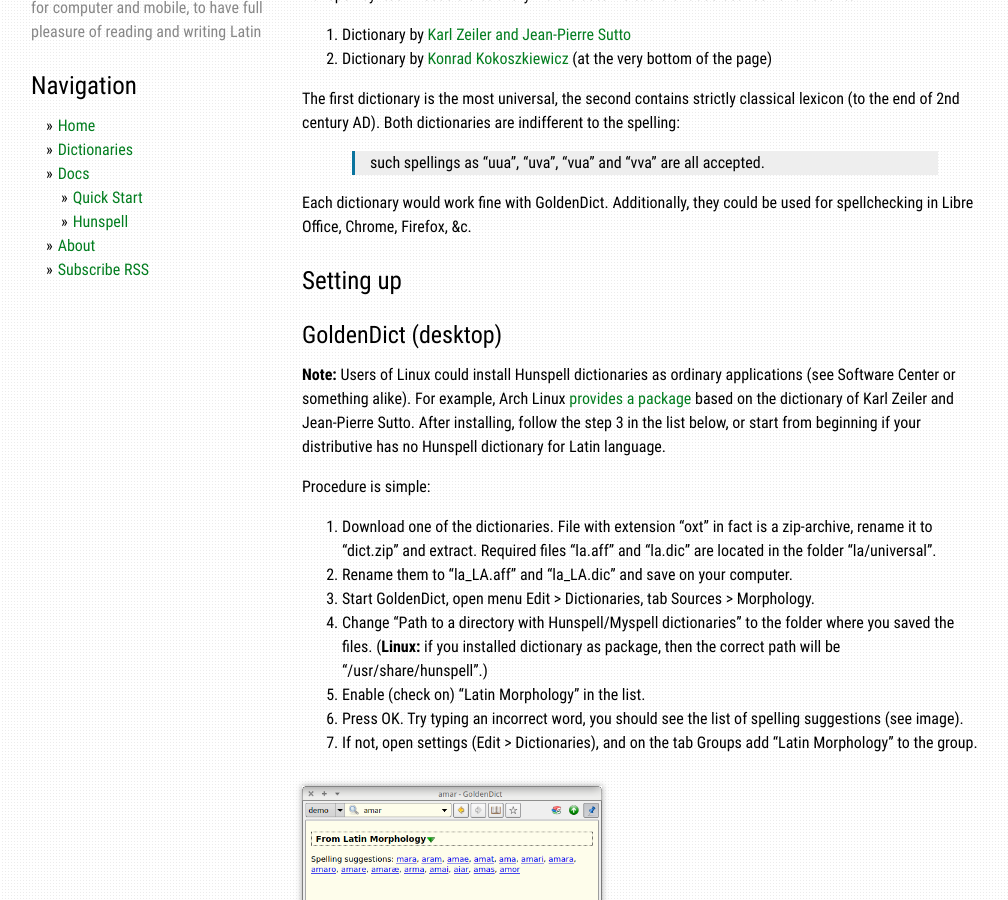
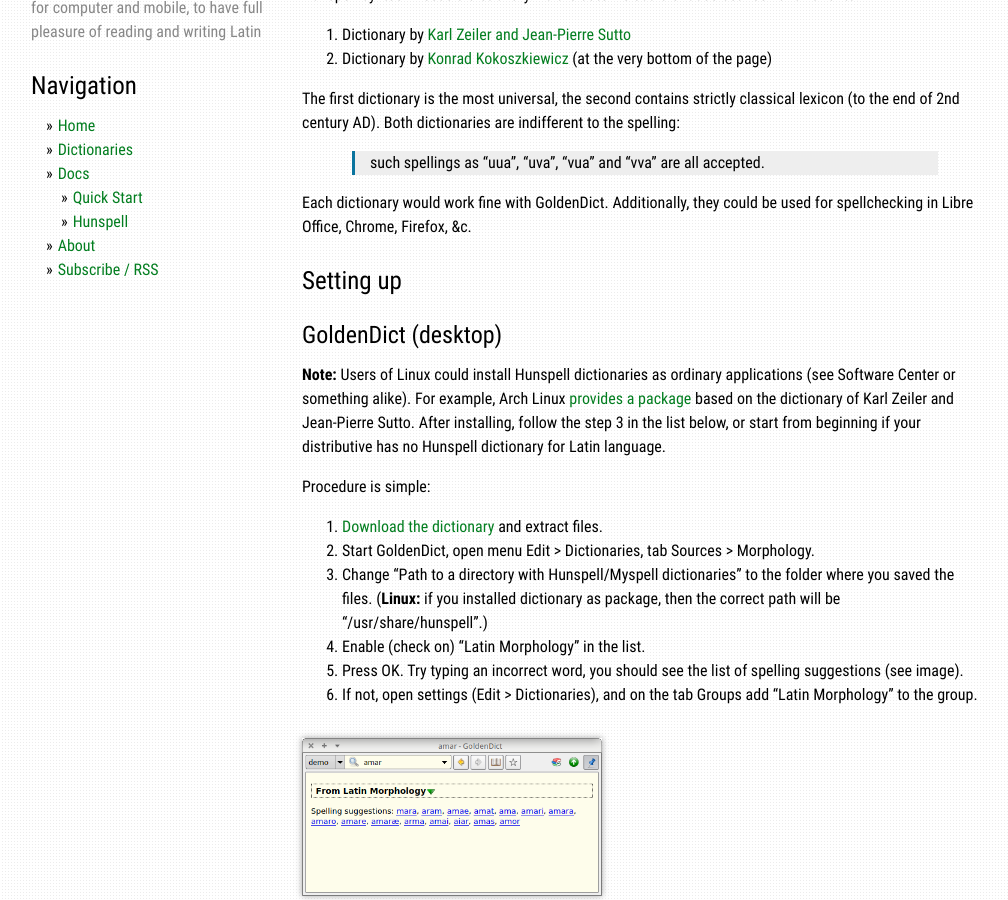
Before and after one commit to nikita-moor/dictionaries, a Jekyll site: the page built from docs/hunspell.md, in a window 1280 px wide and 900 px high, scrolled down 359 px. Shown: the whole window, without its empty margins (112-1120 px from the left). Built offline with Jekyll 4.4.1, drawn with Linux system fonts in a browser that asks for light colours.

Commit message:
update docs

```diff
--- a/_data/toc.yml
+++ b/_data/toc.yml
@@ -11,5 +11,5 @@
       url: /docs/hunspell.html
 - title: About
   url: /about.html
-- title: Subscribe RSS
+- title: Subscribe &#x2F; RSS
   url: /feed.xml
--- a/docs/hunspell.md
+++ b/docs/hunspell.md
@@ -31,8 +31,7 @@
 
 Procedure is simple:
 
-1. Download one of the dictionaries. File with extension "oxt" in fact is a zip-archive, rename it to "dict.zip" and extract. Required files "la.aff" and "la.dic" are located in the folder "la/universal".
-1. Rename them to "la_LA.aff" and "la_LA.dic" and save on your computer.
+1. [Download the dictionary](hunspell-la.zip) and extract files.
 1. Start GoldenDict, open menu Edit > Dictionaries, tab Sources > Morphology.
 1. Change "Path to a directory with Hunspell/Myspell dictionaries" to the folder where you saved the files. (**Linux:** if you installed dictionary as package, then the correct path will be "/usr/share/hunspell".)
 1. Enable (check on) "Latin Morphology" in the list.
```
Also changed, not shown: 1 other file.
